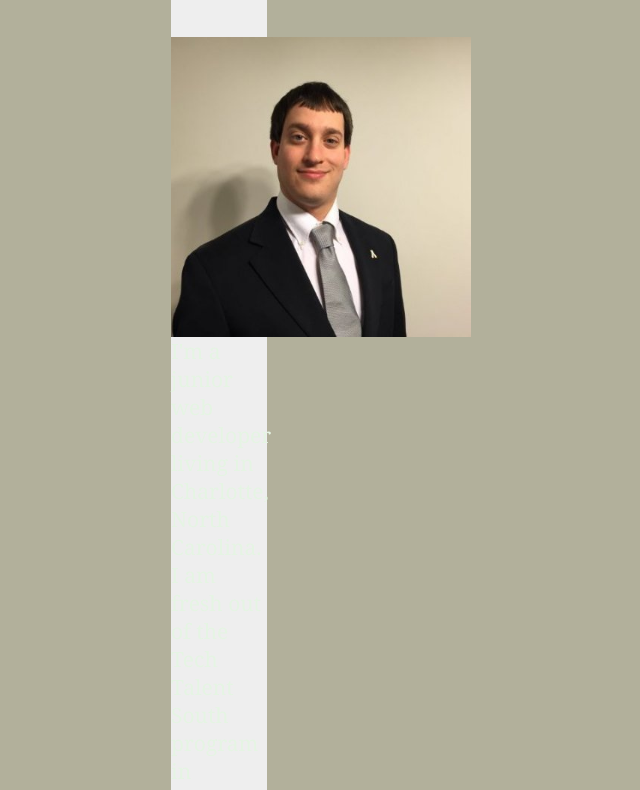
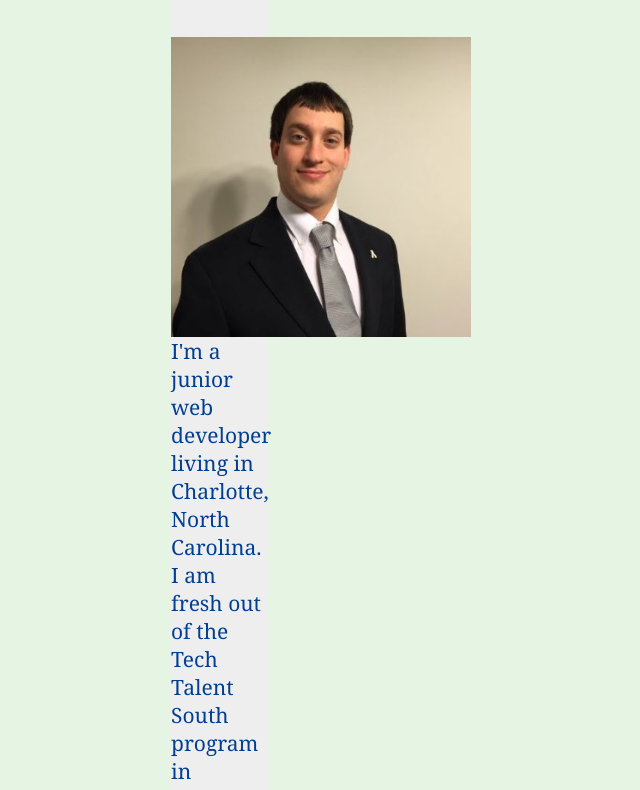
Before and after one commit to allredbm/allredbm.github.io, a plain HTML site: page index.html in a window 1280 px wide. Shown: the part 120-910 px from the top of the page, without its empty margins (421-1061 px from the left). Drawn offline with nearby package versions, Linux system fonts and the light colour scheme.

Commit message:
Changed colors

```diff
--- a/my_portfolio.css
+++ b/my_portfolio.css
@@ -19,9 +19,9 @@ html {
 }
 
 body {
-	background-color: #B2B09B;
+	background-color: #E5F4E3;
 	font: 16px Georgia, sans-serif;
-	color: #E5F4E3;
+	color: #003F91;
 }
 
 div {
```
